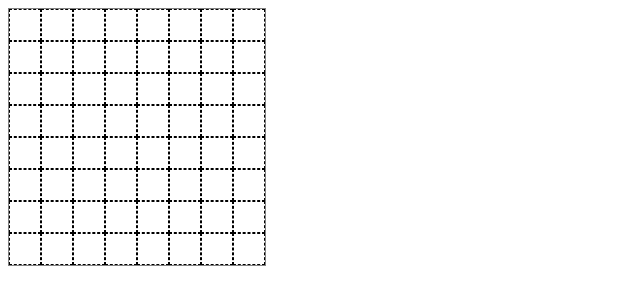
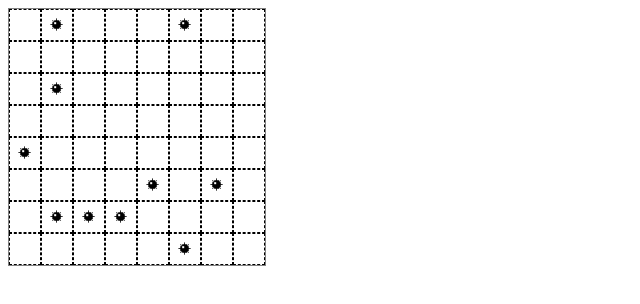
Before and after one commit to Wtfluna/flexbox-minesweeper, a plain HTML site: page index.html in a window 1280 px wide. Shown: the whole page, without its empty margins (0-640 px from the left). Drawn offline with Linux system fonts and the light colour scheme.

Commit message:
ajout bombes

```diff
--- a/index.html
+++ b/index.html
@@ -15,11 +15,15 @@
         <div class="row">
             <!--Ajout de cellules sur la ligne-->
             <div class="cell one"></div>
-            <div class="cell bomb"></div>
+            <div class="cell bomb">
+                <img src="bomb.gif" alt="bomb">
+            </div>
             <div class="cell one"></div>
             <div class="cell"></div>
             <div class="cell one"></div>
-            <div class="cell bomb"></div>
+            <div class="cell bomb">
+                <img src="bomb.gif" alt="bomb">
+            </div>
             <div class="cell one"></div>
             <div class="cell"></div>
         </div>
@@ -35,7 +39,9 @@
         </div>
         <div class="row">
             <div class="cell one"></div>
-            <div class="cell bomb"></div>
+            <div class="cell bomb">
+                <img src="bomb.gif" alt="bomb">
+            </div>
             <div class="cell one"></div>
             <div class="cell"></div>
             <div class="cell"></div>
@@ -54,7 +60,9 @@
             <div class="cell"></div>
         </div>
         <div class="row">
-            <div class="cell bomb"></div>
+            <div class="cell bomb">
+                <img src="bomb.gif" alt="bomb">
+            </div>
             <div class="cell one"></div>
             <div class="cell"></div>
             <div class="cell one"></div>
@@ -68,16 +76,26 @@
             <div class="cell three"></div>
             <div class="cell three"></div>
             <div class="cell three"></div>
-            <div class="cell bomb"></div>
+            <div class="cell bomb">
+                <img src="bomb.gif" alt="bomb">
+            </div>
             <div class="cell two"></div>
-            <div class="cell bomb"></div>
+            <div class="cell bomb">
+                <img src="bomb.gif" alt="bomb">
+            </div>
             <div class="cell"></div>
         </div>
         <div class="row">
             <div class="cell"></div>
-            <div class="cell bomb"></div>
-            <div class="cell bomb"></div>
-            <div class="cell bomb"></div>
+            <div class="cell bomb">
+                <img src="bomb.gif" alt="bomb">
+            </div>
+            <div class="cell bomb">
+                <img src="bomb.gif" alt="bomb">
+            </div>
+            <div class="cell bomb">
+                <img src="bomb.gif" alt="bomb">
+            </div>
             <div class="cell"></div>
             <div class="cell three"></div>
             <div class="cell"></div>
@@ -89,7 +107,9 @@
             <div class="cell"></div>
             <div class="cell"></div>
             <div class="cell"></div>
-            <div class="cell bomb"></div>
+            <div class="cell bomb">
+                <img src="bomb.gif" alt="bomb">
+            </div>
             <div class="cell"></div>
             <div class="cell"></div>
         </div>
--- a/style.css
+++ b/style.css
@@ -12,4 +12,18 @@
     width: 30px;
     height: 30px;
     border: 1px dashed #000;
+    display: flex;
+    justify-content: center;
+    font-size: 16px;
 }
+
+.bomb {}
+
+.cellbomb {
+    display: block;
+    position: absolute;
+    top: 50%;
+    left: 50%;
+    width: 50px;
+    height: 50px;
+}
```
